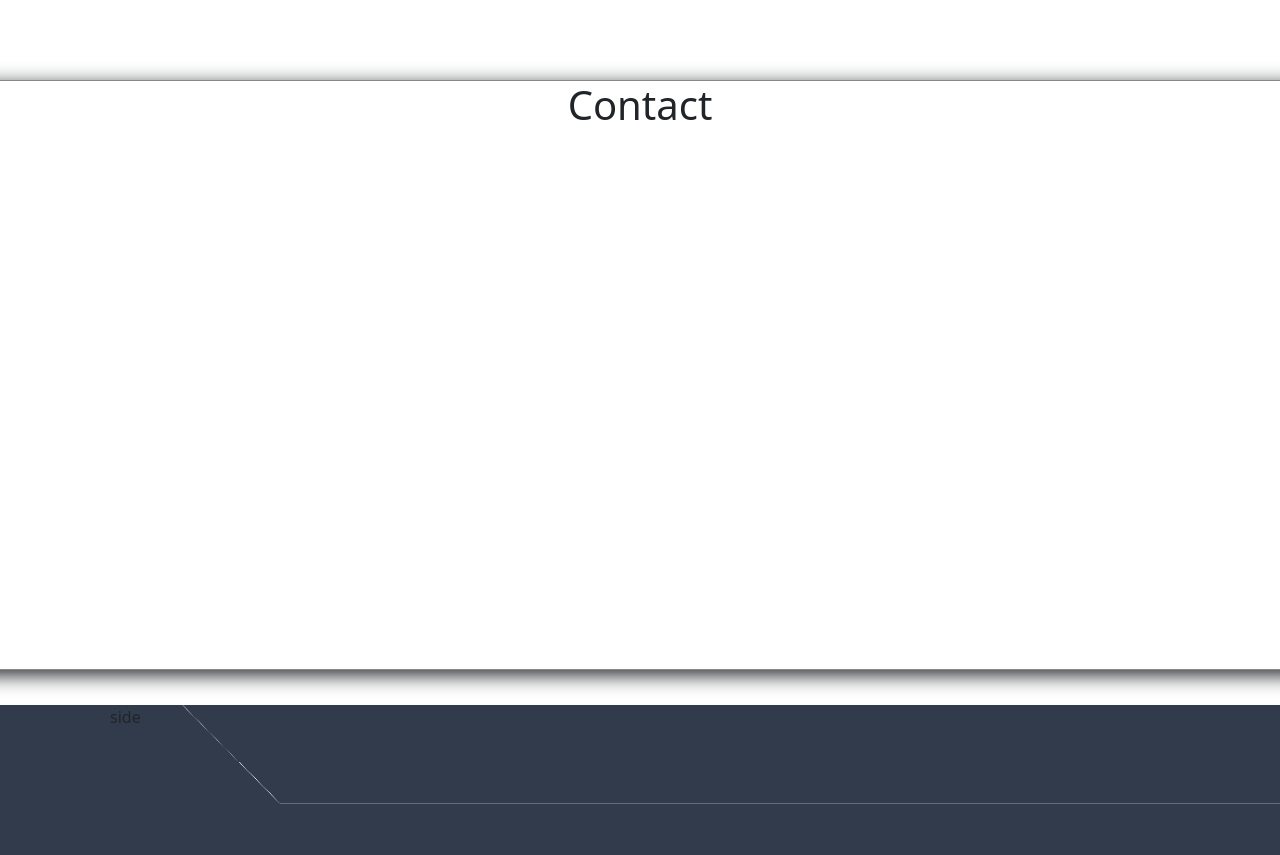
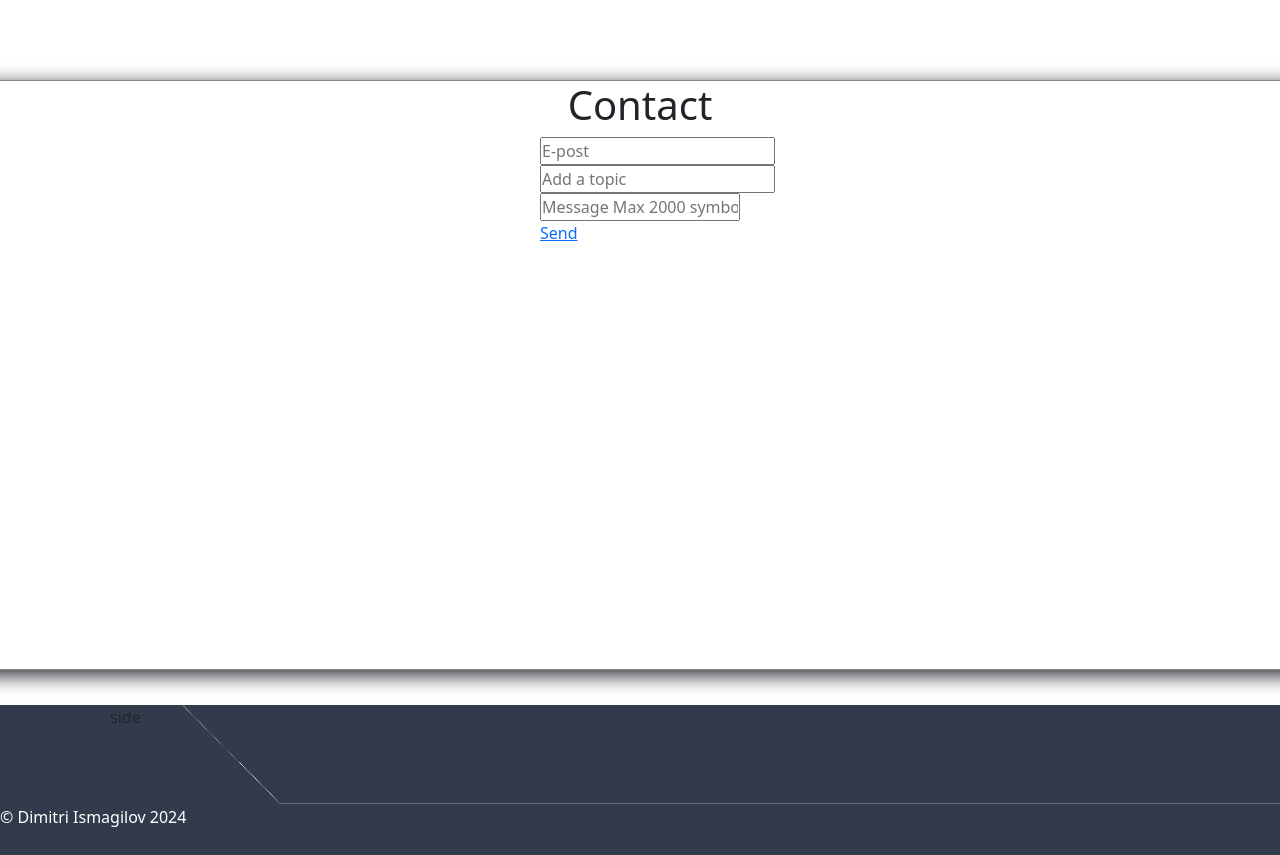
Before and after one commit to Dimitri-Ismagilov/dimitri-ismagilov.github.io, a plain HTML site: page index.html in a window 1280 px wide. Shown: the part 3220-4075 px from the top of the page. Drawn offline with nearby package versions, Linux system fonts and the light colour scheme.

Commit message:
kontakt form

```diff
--- a/index.html
+++ b/index.html
@@ -76,7 +76,16 @@
             <div class="page">
                 <h1>Contact</h1>
                 <div class="contact-form">
-
+                    <div class="form">
+                        <div class="email-topic">
+                            <input type="email" name="email" id="email" placeholder="E-post" required>
+                            <input type="text" name="add-a-topic" id="add-a-topic" placeholder="Add a topic" required>
+                        </div>
+                        <input type="text" name="message" id="message" class="message" placeholder="Message Max 2000 symbols" required maxlength="2000">
+                    </div>
+                    <div class="sedn-btn">
+                        <a href="mailto:dimitri.ismagilov@ismagilov.com">Send</a>
+                    </div>
                 </div>
             </div>
         </section>
@@ -91,7 +100,7 @@
         </div>
     </footer>
     <div class="end">
-
+        <div>&copy Dimitri Ismagilov 2024</div>
     </div>
 
 </body>
--- a/style.css
+++ b/style.css
@@ -143,6 +143,13 @@ main{
     height: 320px;
 }
 
+.form{
+    display: flex;
+    flex-direction: column;
+    width: 200px;
+
+}
+
 footer{
     background-color: #323b4c;
     display: flex;
@@ -169,4 +176,5 @@ footer{
     height: 50px;
     width: auto;
     background-color: #323b4c;
+    color: white;
 }
```
